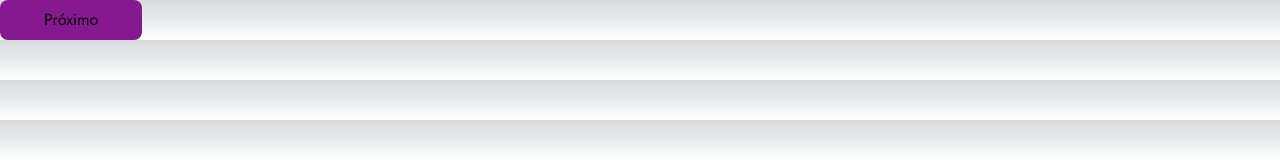
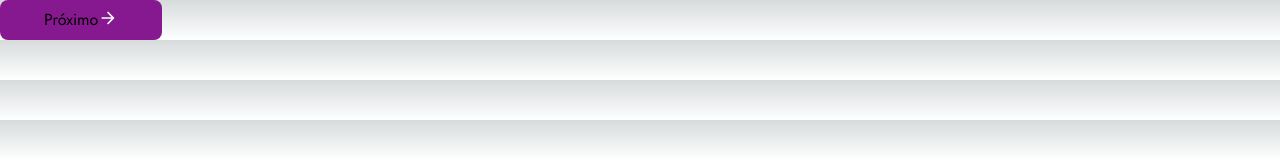
Before and after one commit to mateusmoov/busquePet, a Next.js app: page / in a window 1280 px wide. Shown: the top 160 px of the page. Built offline with nearby package versions, Linux system fonts and the light colour scheme.

Commit message:
feat: create icon component

```diff
--- a/src/app/components/Button/index.tsx
+++ b/src/app/components/Button/index.tsx
@@ -1,5 +1,7 @@
+import { ReactNode } from "react";
+
 interface ButtonProps {
-  children: string
+  children: ReactNode
 }
 
 
@@ -10,7 +12,7 @@ export const Button = ({ children }: ButtonProps ) => {
   }
 
   return (
-    <button className='rounded-lg bg-fuchsia-800 py-2 px-11 font-body'>
+    <button className='rounded-lg bg-fuchsia-800 py-2 px-11 font-body flex'>
       {children}
     </button>
   );
--- /dev/null
+++ b/src/app/components/Icon/index.tsx
@@ -0,0 +1,26 @@
+import Image from "next/image";
+
+interface VariantsProps {
+  image: string;
+  alt: string;
+}
+
+type VariantProps = keyof typeof variants
+
+const variants = {
+  arrowRight: {
+    image: "/icons/arrow_back.svg",
+    alt: "avançar",
+  },
+} satisfies Record<string, VariantsProps>;
+
+export const Icon = ({ variant }: { variant: VariantProps }) => {
+  return (
+    <Image
+      src={variants[variant].image}
+      alt={variants[variant].alt}
+      width="20"
+      height="20"
+    />
+  );
+};
--- a/src/app/components/index.ts
+++ b/src/app/components/index.ts
@@ -1 +1,2 @@
 export { Button } from "./Button";
+export { Icon } from "./Icon";
--- a/src/app/page.tsx
+++ b/src/app/page.tsx
@@ -1,13 +1,12 @@
 import Image from 'next/image'
-import { Button } from './components'
+import { Button, Icon } from './components'
 
 
 export default function Home() {
   return (
-    <div>
       <Button>
         Próximo
+        <Icon variant='arrowRight' />
       </Button>
-    </div>
-  )
+  );
 }
```
Also changed, not shown: public/icons/arrow_back.svg (added).
